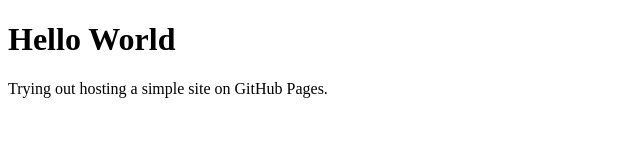
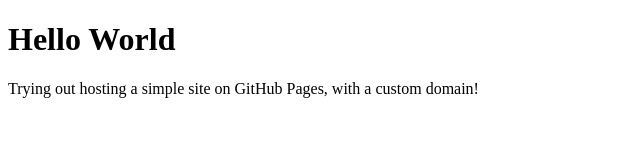
Before and after one commit to patrimal/patrimal, a plain HTML site: page index.html in a window 1280 px wide. Shown: the whole page, without its empty margins (0-640 px from the left). Drawn offline with Linux system fonts and the light colour scheme.

Commit message:
Update index.html

```diff
--- a/index.html
+++ b/index.html
@@ -2,6 +2,6 @@
 <html>
 <body>
 <h1>Hello World</h1>
-<p>Trying out hosting a simple site on GitHub Pages.</p>
+<p>Trying out hosting a simple site on GitHub Pages, with a custom domain!</p>
 </body>
 </html>
```
